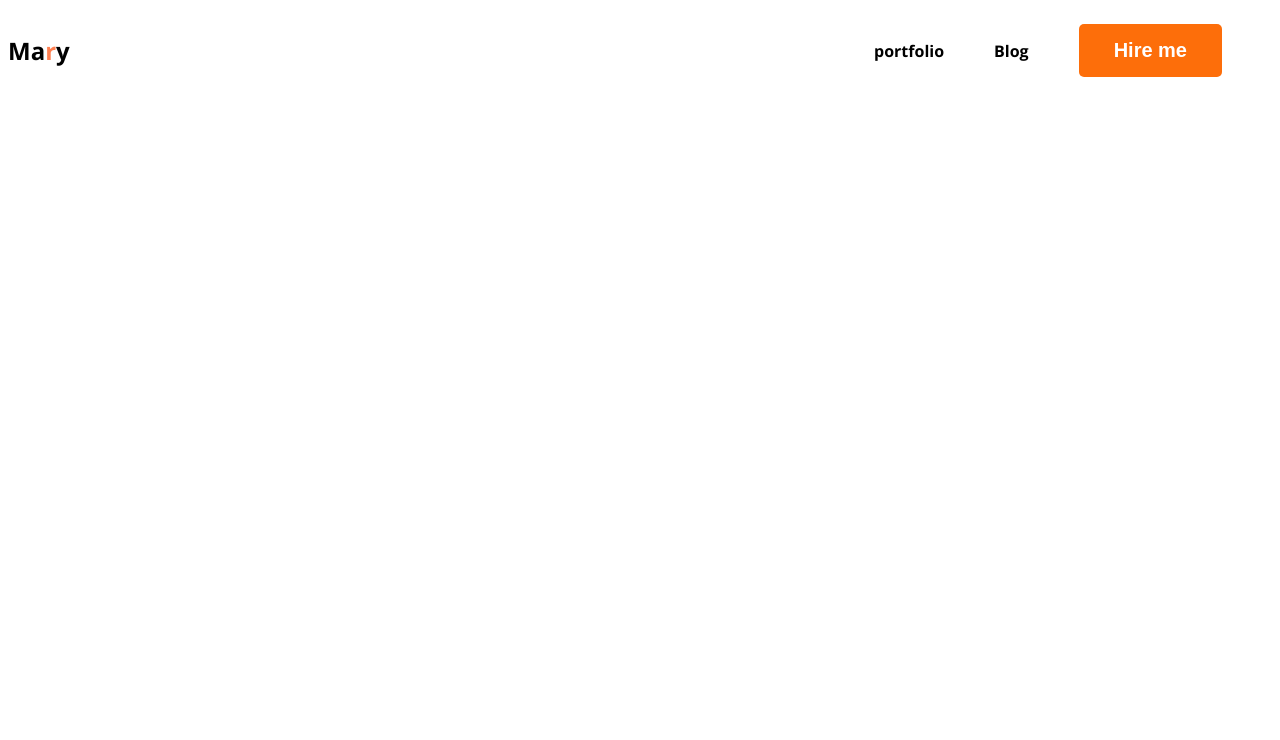
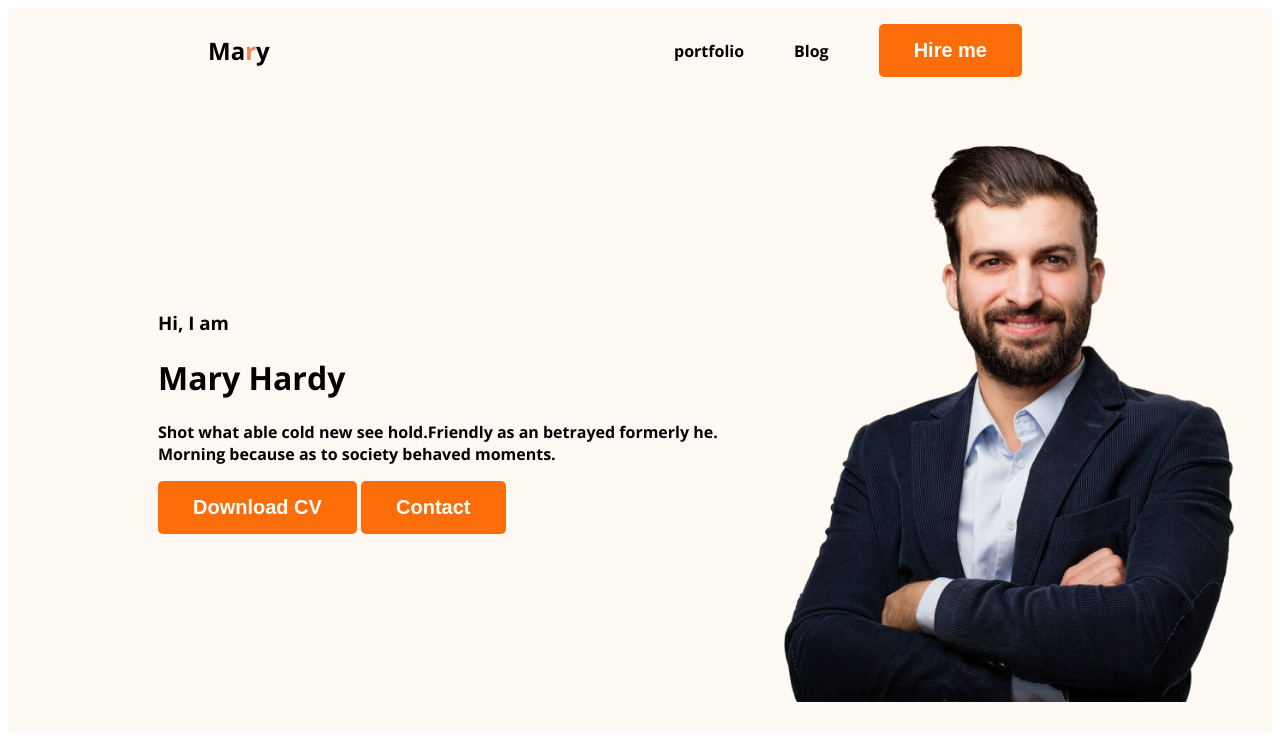
Before and after one commit to Sudepta-14/webdeveloper-portfolio, a plain HTML site: page index.html in a window 1280 px wide. Drawn offline with nearby package versions, Linux system fonts and the light colour scheme.

Commit message:
banner content added

```diff
--- a/index.html
+++ b/index.html
@@ -15,7 +15,7 @@
 </head>
 
 <body>
-    <header>
+    <header class="header">
         <nav>
             <h1>Ma<span class="text-primary">r</span>y</h1>
             <ul>
@@ -27,6 +27,19 @@
 
 
         </nav>
+        <div class="banner">
+            <div>
+                <h3 class="banner-getting">Hi, I am</h3>
+                <h1 class="banner-title">Mary Hardy</h1>
+                <p>Shot what able cold new see hold.Friendly as an betrayed formerly he. Morning because as to society
+                    behaved moments.</p>
+                <button class="btn-primary">Download CV</button>
+                <button class="btn-primary">Contact</button>
+            </div>
+            <img class="profile-pic" src="images/hardy.png" alt="">
+
+
+        </div>
 
 
 
--- a/styles/portfolio.css
+++ b/styles/portfolio.css
@@ -8,6 +8,7 @@ nav {
     display: flex;
     justify-content: space-between;
     align-items: center;
+    margin: 0 200px;
 }
 
 .text-primary {
@@ -40,3 +41,17 @@ nav a {
     text-decoration: none;
     color: black;
 }
+
+.header {
+    background-color: #FFF8F3;
+}
+
+.banner {
+    padding: 30px 30px 30px 150px;
+    display: flex;
+    align-items: center;
+}
+
+.banner .profile-pic {
+    width: 500px;
+}
```
